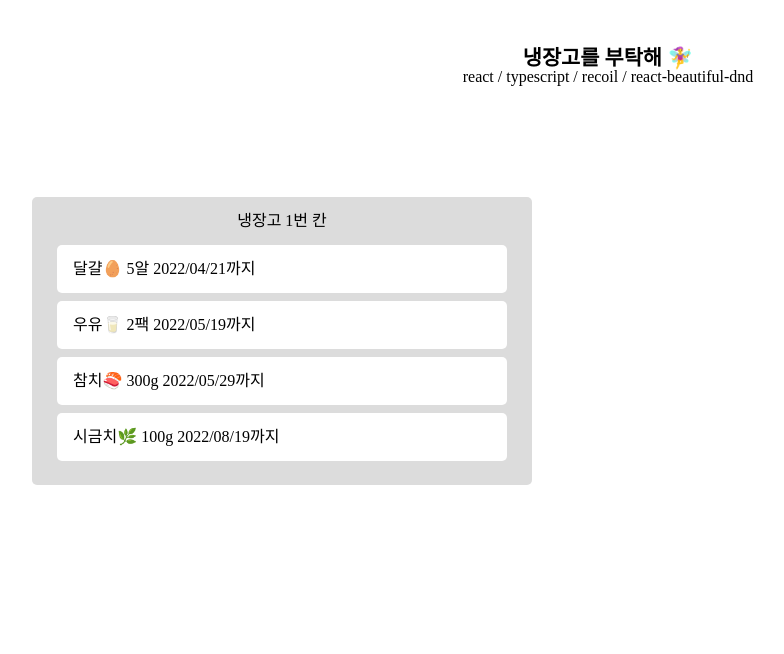
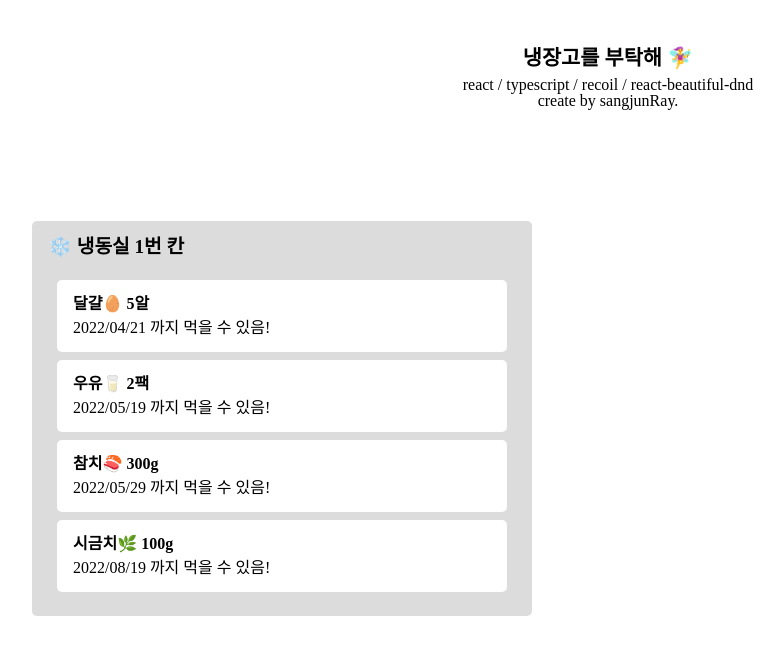
Before and after one commit to sangjunRay/Draggable-refrigerator, a React (Create React App) app: page / in a window 1280 px wide. Shown: the top 654 px of the page, without its empty margins (32-816 px from the left). Built offline with nearby package versions, Linux system fonts and the light colour scheme.

Commit message:
Item styling

```diff
--- a/src/App.tsx
+++ b/src/App.tsx
@@ -76,10 +76,11 @@ function App() {
 	return (
 		<>
 			<Header>
-				<Font fontSize="1.3rem" fontWeight="600">
+				<Font fontSize="1.3rem" fontWeight="600" marginBottom="0.5rem">
 					냉장고를 부탁해 🧚‍♀️
 				</Font>
 				<p>react / typescript / recoil / react-beautiful-dnd</p>
+				<p>create by sangjunRay.</p>
 			</Header>
 			<Container>
 				<Globalstyled />
--- a/src/Components/DraggbleItem.tsx
+++ b/src/Components/DraggbleItem.tsx
@@ -1,5 +1,6 @@
 import { Draggable } from 'react-beautiful-dnd';
 import styled from 'styled-components';
+import { Font } from '../common/Font';
 
 const Item = styled.li`
 	width: 450px;
@@ -24,7 +25,10 @@ function DraggableFood({ foods, index }: IDraggableItemProps) {
 		<Draggable key={foods.name} draggableId={foods.name} index={index}>
 			{(provided1) => (
 				<Item ref={provided1.innerRef} {...provided1.draggableProps} {...provided1.dragHandleProps}>
-					{foods.name} {foods.amount} {foods.leftTime}까지
+					<Font fontSize="1rem" fontWeight="600" marginBottom="0.5rem">
+						{foods.name} {foods.amount}
+					</Font>{' '}
+					{foods.leftTime} 까지 먹을 수 있음!
 				</Item>
 			)}
 		</Draggable>
--- a/src/common/Font.tsx
+++ b/src/common/Font.tsx
@@ -4,10 +4,12 @@ interface IFont {
 	fontSize: string;
 	fontWeight?: string;
 	fontColor?: string;
+	marginBottom?: string;
 }
 
 export const Font = styled.p<IFont>`
 	font-size: ${(props) => props.fontSize};
 	font-weight: ${(props) => props.fontWeight};
 	color: ${(props) => props.fontColor};
+	margin-bottom: ${(props) => props.marginBottom};
 `;
--- a/src/refrigerator.tsx
+++ b/src/refrigerator.tsx
@@ -2,6 +2,7 @@ import { DragDropContext, Droppable, DropResult } from 'react-beautiful-dnd';
 import { useRecoilState } from 'recoil';
 import styled from 'styled-components';
 import { foodState } from './atoms';
+import { Font } from './common/Font';
 import DraggableFood from './Components/DraggbleItem';
 
 const UlStyle = styled.ul`
@@ -34,7 +35,9 @@ export function Refrigerator() {
 				<Droppable droppableId="one">
 					{(provided) => (
 						<UlStyle ref={provided.innerRef} {...provided.droppableProps}>
-							<p style={{ marginBottom: '1rem' }}>냉장고 1번 칸</p>
+							<Font fontSize="1.2rem" fontWeight="600" style={{ marginBottom: '1.5rem', marginRight: 'auto' }}>
+								❄️ 냉동실 1번 칸
+							</Font>
 							{food.map((foods, index) => {
 								return <DraggableFood key={foods.name} foods={foods} index={index} />;
 							})}
```
